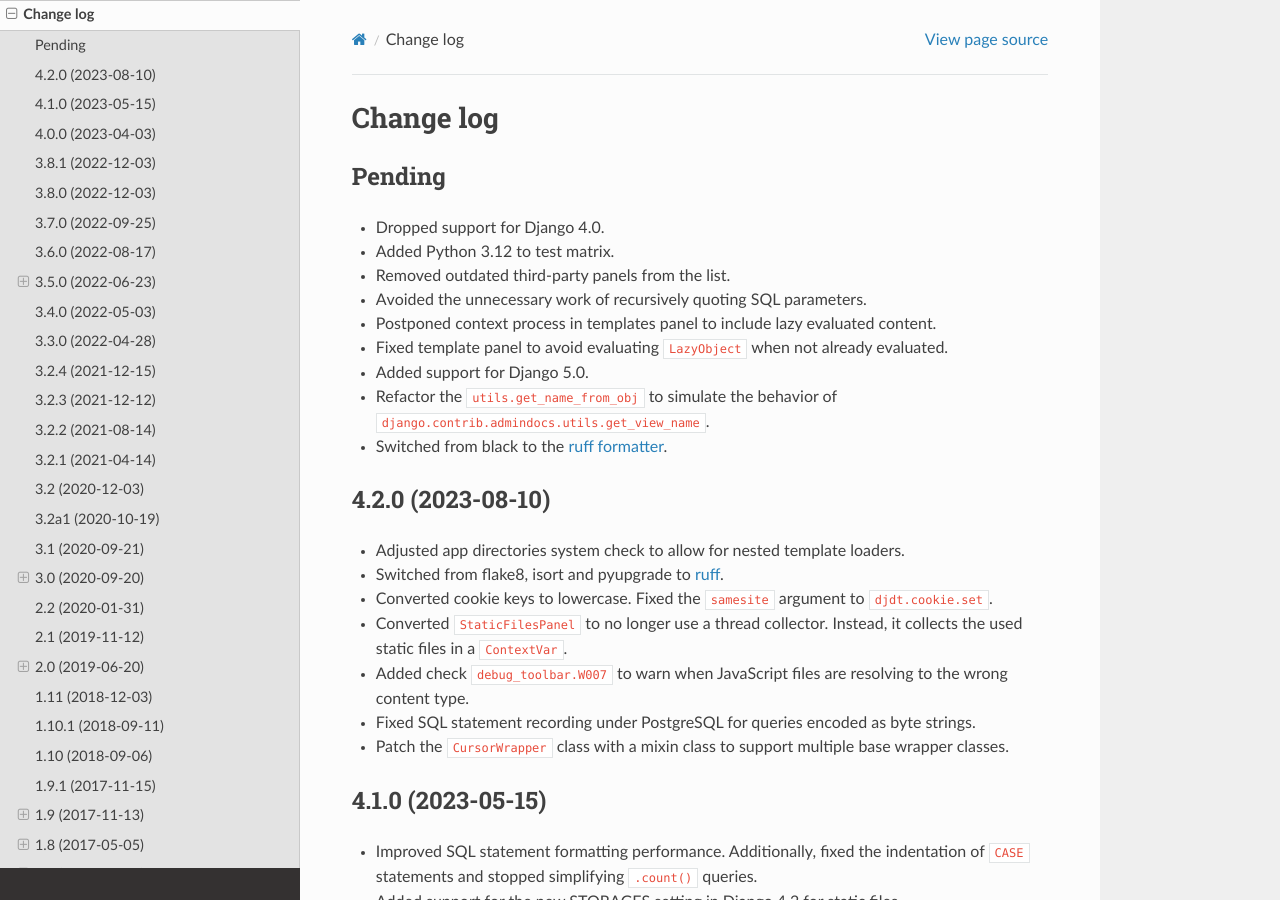
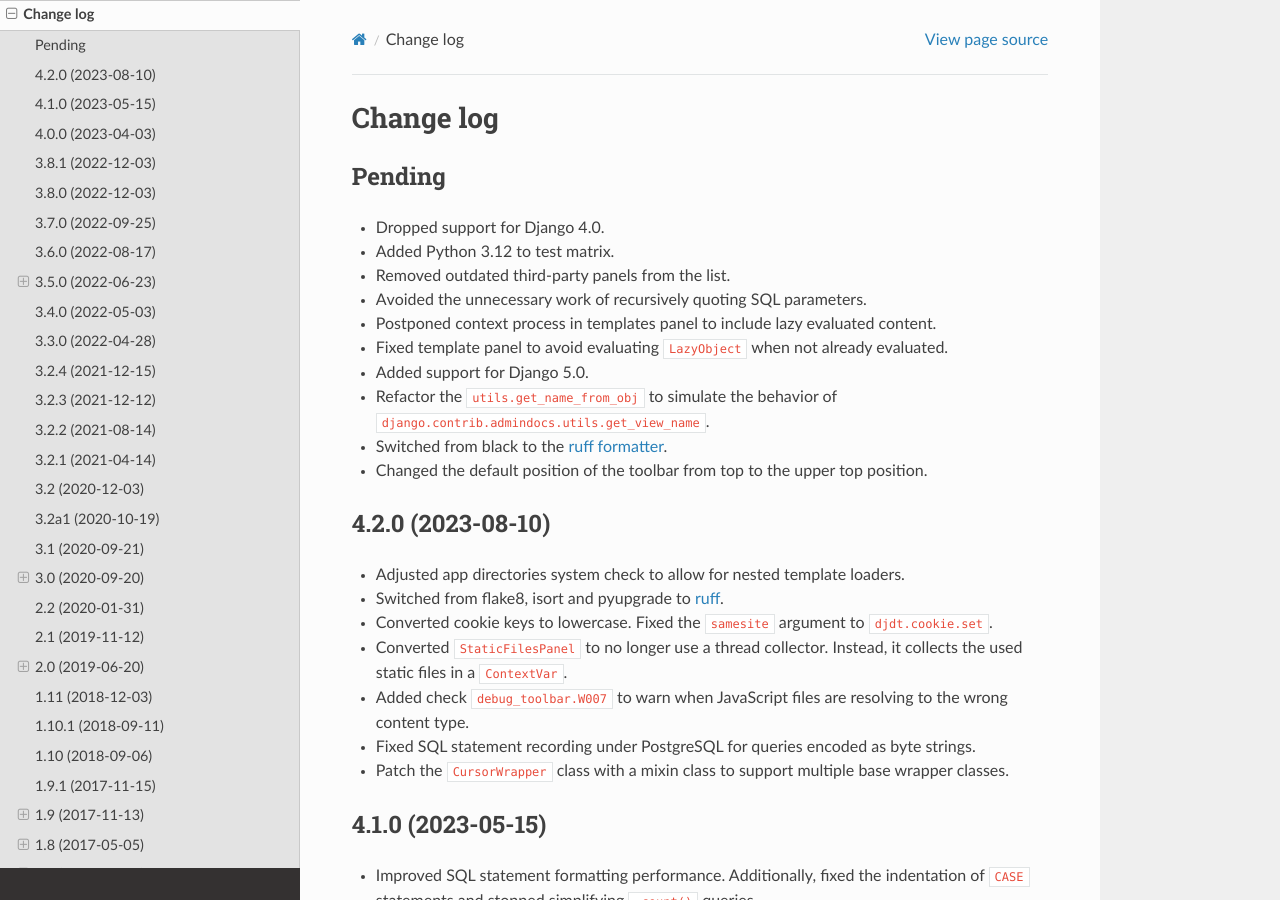
Before and after one commit to jazzband/django-debug-toolbar, a Sphinx documentation site: the page built from docs/changes.rst, in a window 1280 px wide and 900 px high. Built offline with Sphinx 7.4.7 and the Read the Docs theme 2.0.0, drawn with Linux system fonts in a browser that asks for light colours.

Commit message:
updated the change to the changes.rst file

```diff
--- a/docs/changes.rst
+++ b/docs/changes.rst
@@ -17,6 +17,8 @@
   ``django.contrib.admindocs.utils.get_view_name``.
 * Switched from black to the `ruff formatter
   <https://astral.sh/blog/the-ruff-formatter>`__.
+* Changed the default position of the toolbar from top to the upper top
+  position.
 
 4.2.0 (2023-08-10)
 ------------------
```
